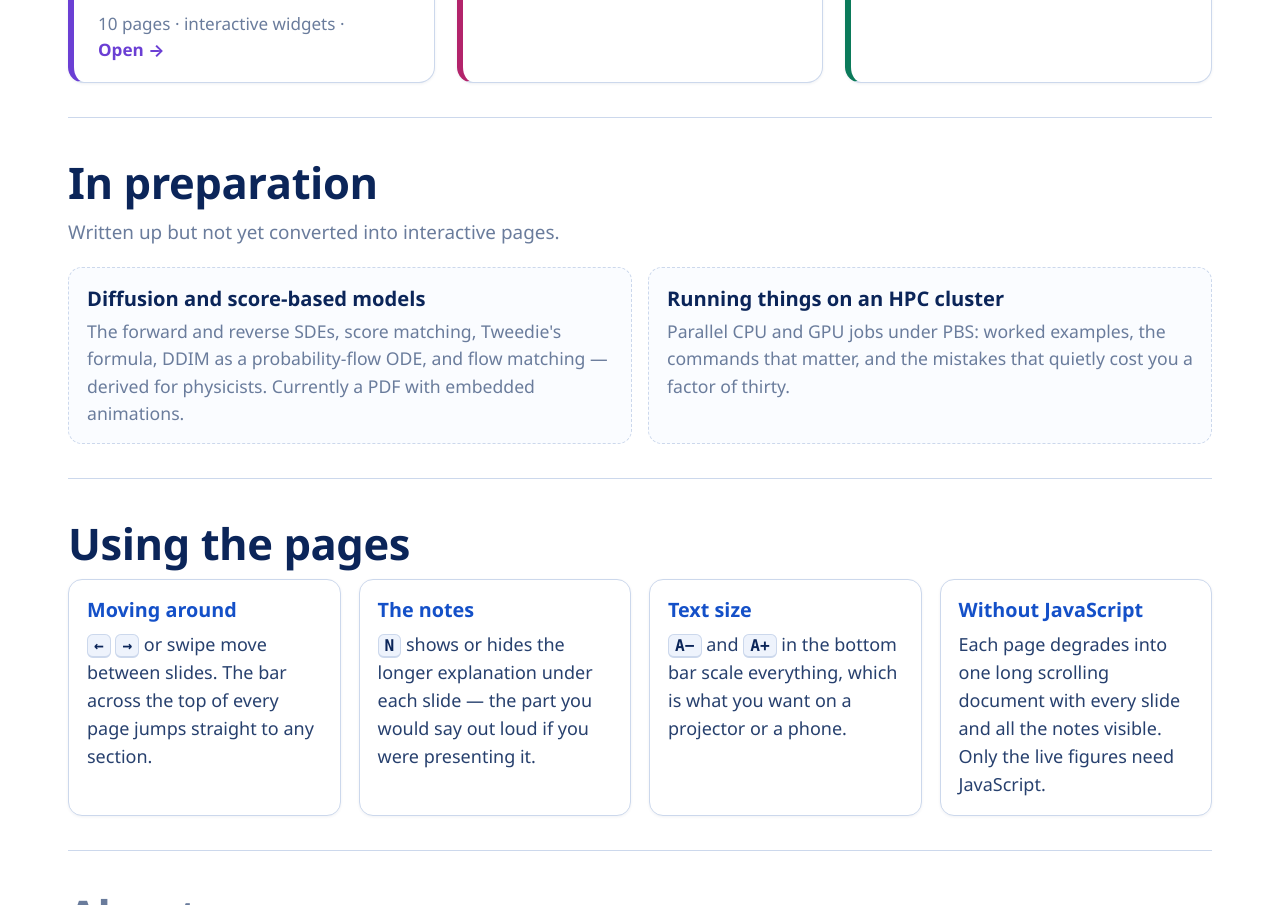
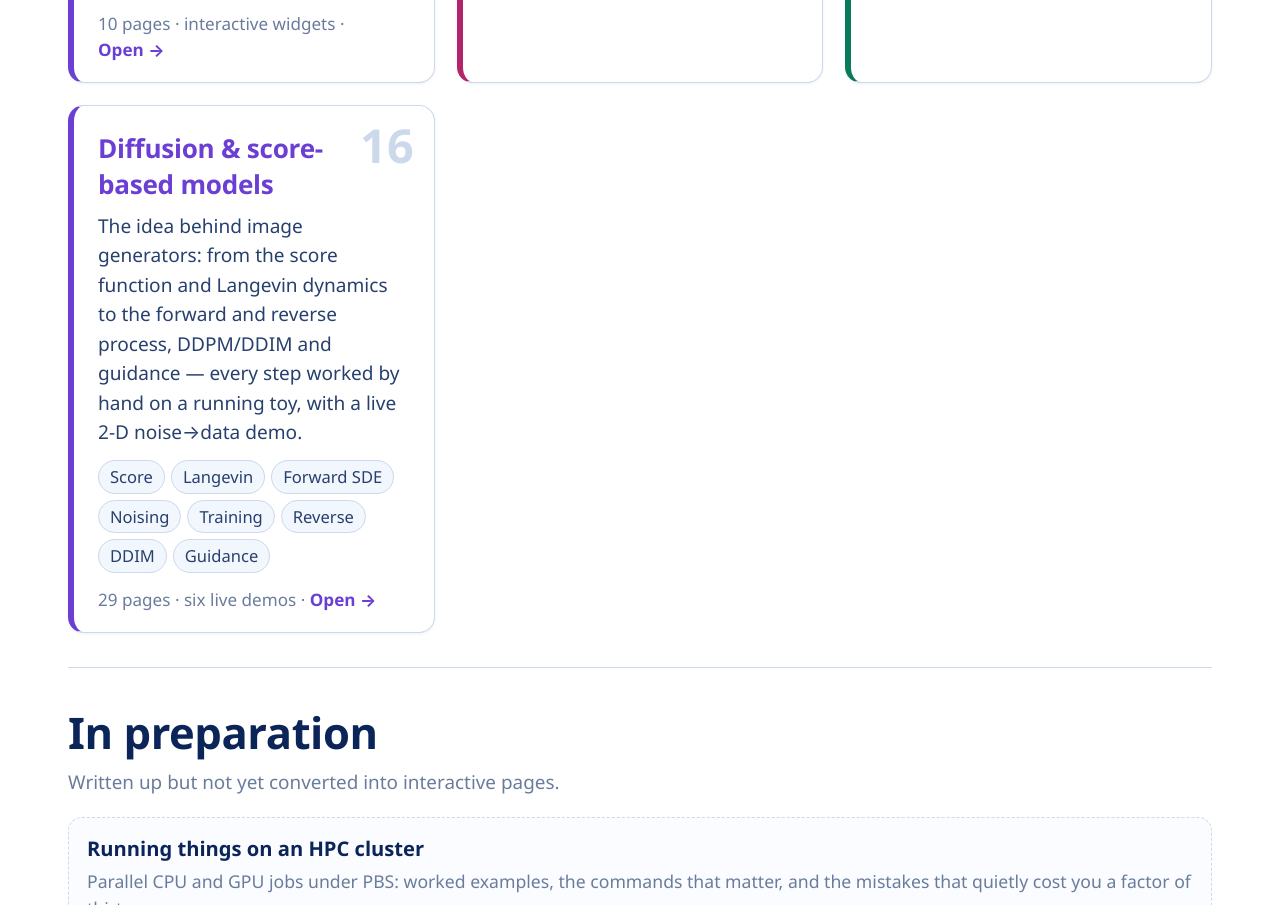
Before and after one commit to dipakmunshi87/ML_Stat_Notes, a plain HTML site: page index.html in a window 1280 px wide. Shown: the part 4024-4929 px from the top of the page. Drawn offline with Linux system fonts and the light colour scheme.

Commit message:
Add files via upload

```diff
--- a/index.html
+++ b/index.html
@@ -243,6 +243,18 @@
       </ul>
       <p class="meta">8 pages &middot; animated demos &middot; <span class="go">Open &rarr;</span></p>
     </a>
+    <a class="tcard c-purple" href="diffusion_models.html">
+      <div class="mnum">16</div>
+      <h3>Diffusion &amp; score-based models</h3>
+      <p>The idea behind image generators: from the score function and Langevin dynamics to the forward and
+      reverse process, DDPM/DDIM and guidance &mdash; every step worked by hand on a running toy, with a live
+      2-D noise&rarr;data demo.</p>
+      <ul class="pages">
+        <li>Score</li><li>Langevin</li><li>Forward SDE</li><li>Noising</li>
+        <li>Training</li><li>Reverse</li><li>DDIM</li><li>Guidance</li>
+      </ul>
+      <p class="meta">29 pages &middot; six live demos &middot; <span class="go">Open &rarr;</span></p>
+    </a>
   </div>
 </section>
 
@@ -250,9 +262,6 @@
   <h2>In preparation</h2>
   <p class="note">Written up but not yet converted into interactive pages.</p>
   <div class="soon">
-    <div class="scard"><h3>Diffusion and score-based models</h3>
-      <p>The forward and reverse SDEs, score matching, Tweedie's formula, DDIM as a probability-flow ODE, and
-      flow matching &mdash; derived for physicists. Currently a PDF with embedded animations.</p></div>
     <div class="scard"><h3>Running things on an HPC cluster</h3>
       <p>Parallel CPU and GPU jobs under PBS: worked examples, the commands that matter, and the mistakes that
       quietly cost you a factor of thirty.</p></div>
```
